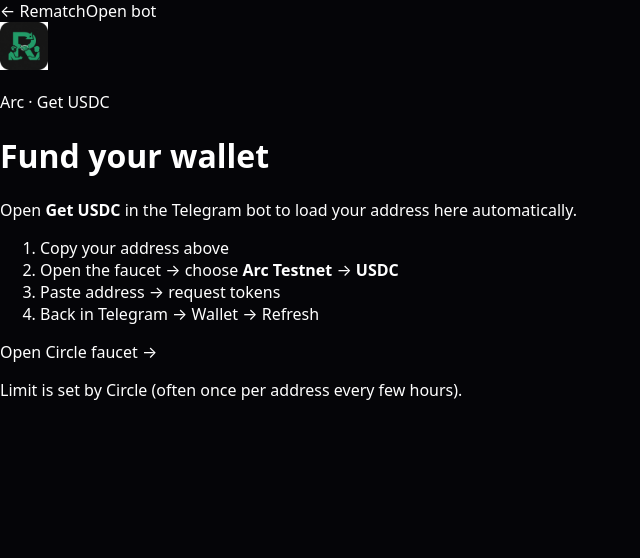
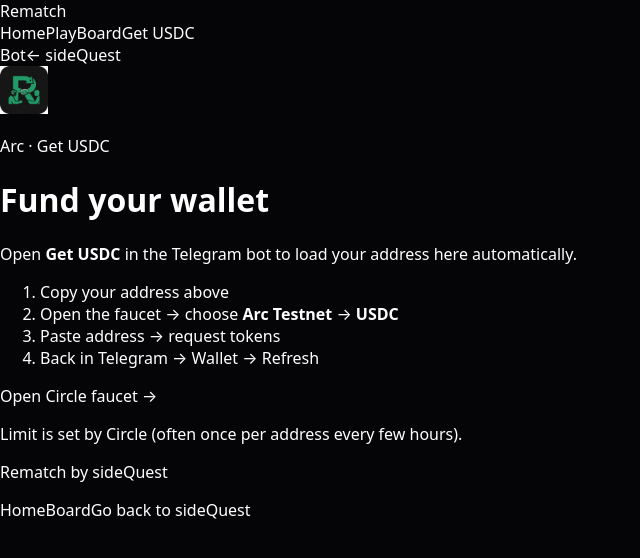
Before and after one commit to 0xkenichi/boardman, a Next.js app in the folder frontend/: page /rematch/get-usdc in a window 1280 px wide. Shown: the top 558 px of the page, without its empty margins (0-640 px from the left). Built offline with nearby package versions, Linux system fonts and the light colour scheme; no server answers.

Commit message:
Use Rematch-only chrome on all /rematch routes.
Add RematchNav and a Rematch-by-sideQuest footer, drop the dual brand
header in the mini-app shell, and keep a clear path back to sideQuest.

```diff
--- a/frontend/app/rematch/get-usdc/page.tsx
+++ b/frontend/app/rematch/get-usdc/page.tsx
@@ -35,21 +35,7 @@
   }
 
   return (
-    <div className="min-h-screen bg-[#050508] text-white">
-      <header className="border-b border-gray-900/80 px-4 py-4 flex items-center justify-between max-w-lg mx-auto">
-        <Link href="/rematch" className="text-sm text-gray-400 hover:text-white">
-          ← Rematch
-        </Link>
-        <a
-          href={BOT}
-          target="_blank"
-          rel="noreferrer"
-          className="text-xs font-semibold px-3 py-1.5 rounded-full bg-emerald-600 hover:bg-emerald-500"
-        >
-          Open bot
-        </a>
-      </header>
-
+    <div className="bg-[#050508] text-white">
       <div className="max-w-lg mx-auto px-4 py-10 space-y-6">
         <div className="flex items-center gap-3">
           <Image
--- /dev/null
+++ b/frontend/app/rematch/layout.tsx
@@ -0,0 +1,27 @@
+import type { Metadata } from 'next'
+import { RematchNav } from '@/components/rematch/RematchNav'
+import { RematchFooter } from '@/components/rematch/RematchFooter'
+
+export const metadata: Metadata = {
+  title: 'Rematch by sideQuest',
+  description: 'Lock in. Play. Settle. Run it back. — 1v1 skill matches with USDC.',
+  themeColor: '#050508',
+  appleWebApp: {
+    title: 'Rematch',
+    statusBarStyle: 'black-translucent',
+  },
+}
+
+/**
+ * Rematch product shell — no sideQuest global navbar/footer.
+ * All /rematch/* routes get Rematch chrome only.
+ */
+export default function RematchLayout({ children }: { children: React.ReactNode }) {
+  return (
+    <div className="flex min-h-screen flex-col bg-[#050508] text-white">
+      <RematchNav />
+      <div className="relative z-10 flex-1">{children}</div>
+      <RematchFooter />
+    </div>
+  )
+}
--- /dev/null
+++ b/frontend/components/rematch/RematchFooter.tsx
@@ -0,0 +1,44 @@
+'use client'
+
+import Link from 'next/link'
+import { usePathname } from 'next/navigation'
+
+/**
+ * Minimal Rematch footer — replaces the global sideQuest footer under /rematch/*
+ */
+export function RematchFooter() {
+  const path = usePathname() || ''
+  // Mini-app has a fixed bottom tab bar — keep footer compact and out of the way
+  const isApp = path.startsWith('/rematch/app')
+
+  return (
+    <footer
+      className={`border-t border-gray-900/80 bg-[#050508] ${
+        isApp ? 'pb-24' : ''
+      }`}
+    >
+      <div className="mx-auto flex max-w-3xl flex-col items-center justify-between gap-2 px-4 py-5 sm:flex-row">
+        <p className="text-xs text-gray-500">
+          <span className="font-semibold text-gray-400">
+            <span className="text-emerald-500">Re</span>match
+          </span>{' '}
+          by sideQuest
+        </p>
+        <div className="flex items-center gap-3 text-xs">
+          <Link href="/rematch" className="text-gray-500 hover:text-emerald-400">
+            Home
+          </Link>
+          <Link href="/rematch/leaderboard" className="text-gray-500 hover:text-emerald-400">
+            Board
+          </Link>
+          <Link
+            href="/"
+            className="rounded-full border border-gray-800 px-2.5 py-1 font-medium text-gray-400 hover:border-gray-600 hover:text-white"
+          >
+            Go back to sideQuest
+          </Link>
+        </div>
+      </div>
+    </footer>
+  )
+}
--- /dev/null
+++ b/frontend/components/rematch/RematchNav.tsx
@@ -0,0 +1,74 @@
+'use client'
+
+import Link from 'next/link'
+import { usePathname } from 'next/navigation'
+
+const BOT = process.env.NEXT_PUBLIC_TELEGRAM_BOT_URL || 'https://t.me/ClawStationOfficialBot'
+
+const LINKS = [
+  { href: '/rematch', label: 'Home', exact: true },
+  { href: '/rematch/app', label: 'Play' },
+  { href: '/rematch/leaderboard', label: 'Board' },
+  { href: '/rematch/get-usdc', label: 'Get USDC' },
+]
+
+export function RematchNav() {
+  const path = usePathname() || ''
+  const isApp = path.startsWith('/rematch/app')
+
+  return (
+    <header className="sticky top-0 z-50 border-b border-gray-900/90 bg-[#050508]/95 backdrop-blur-md">
+      <div className="mx-auto flex max-w-3xl items-center justify-between gap-3 px-4 py-3">
+        <Link
+          href="/rematch"
+          className="flex shrink-0 items-center gap-2 font-black tracking-tight"
+        >
+          <span className="text-emerald-400">Re</span>
+          <span className="text-white">match</span>
+        </Link>
+
+        {!isApp ? (
+          <nav className="hidden items-center gap-1 sm:flex">
+            {LINKS.map((l) => {
+              const active = l.exact
+                ? path === l.href
+                : path === l.href || path.startsWith(l.href + '/')
+              return (
+                <Link
+                  key={l.href}
+                  href={l.href}
+                  className={`rounded-lg px-2.5 py-1.5 text-xs font-semibold transition ${
+                    active
+                      ? 'bg-emerald-600/20 text-emerald-400'
+                      : 'text-gray-400 hover:bg-gray-900 hover:text-white'
+                  }`}
+                >
+                  {l.label}
+                </Link>
+              )
+            })}
+          </nav>
+        ) : (
+          <span className="text-xs font-medium text-gray-500">Play</span>
+        )}
+
+        <div className="flex shrink-0 items-center gap-2">
+          <a
+            href={BOT}
+            target="_blank"
+            rel="noreferrer"
+            className="hidden rounded-full bg-emerald-600 px-3 py-1.5 text-xs font-semibold text-white hover:bg-emerald-500 sm:inline-flex"
+          >
+            Bot
+          </a>
+          <Link
+            href="/"
+            className="rounded-full border border-gray-800 bg-gray-950 px-3 py-1.5 text-xs font-semibold text-gray-300 transition hover:border-gray-600 hover:text-white"
+          >
+            ← sideQuest
+          </Link>
+        </div>
+      </div>
+    </header>
+  )
+}
```
Also changed, not shown: frontend/app/rematch/leaderboard/page.tsx (+1 -24 lines), frontend/app/rematch/page.tsx (+1 -21 lines), frontend/components/AppShell.tsx (+11 -29 lines).
